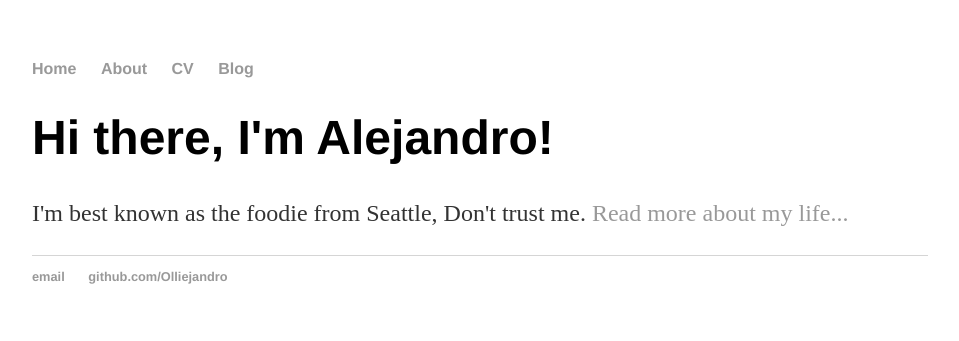
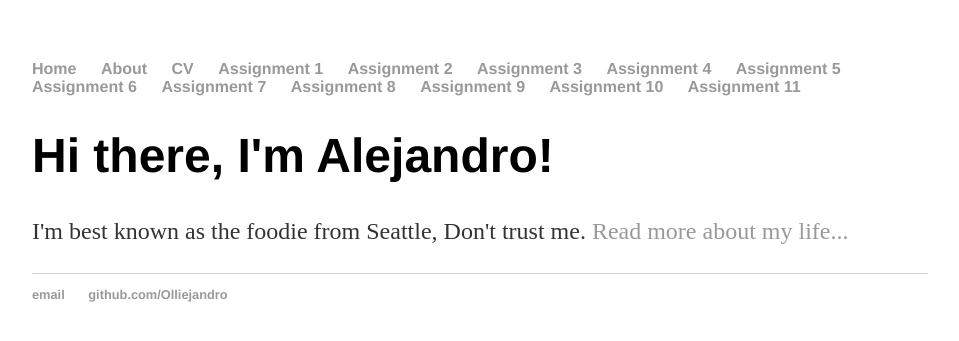
Before and after one commit to Olliejandro/Olliejandro.github.io, a Jekyll site: the page built from index.html, in a window 1280 px wide. Shown: the top 341 px of the page, without its empty margins (160-1119 px from the left). Built offline with Jekyll 4.4.1, drawn with Linux system fonts in a browser that asks for light colours.

Commit message:
Update default.html

```diff
--- a/_layouts/default.html
+++ b/_layouts/default.html
@@ -11,7 +11,17 @@
 	        		<li><a href="/">Home</a></li>
 		        	<li><a href="/about">About</a></li>
 	        		<li><a href="/cv">CV</a></li>
-	        		<li><a href="/blog">Blog</a></li>
+	        		<li><a href="/Assignment1">Assignment 1</a></li>
+				<li><a href="/Assignment2">Assignment 2</a></li>
+				<li><a href="/Assignment3">Assignment 3</a></li>
+				<li><a href="/Assignment4">Assignment 4</a></li>
+				<li><a href="/Assignment5">Assignment 5</a></li>
+				<li><a href="/Assignment4">Assignment 6</a></li>
+				<li><a href="/Assignment5">Assignment 7</a></li>
+				<li><a href="/Assignment4">Assignment 8</a></li>
+				<li><a href="/Assignment5">Assignment 9</a></li>
+				<li><a href="/Assignment4">Assignment 10</a></li>
+				<li><a href="/Assignment5">Assignment 11</a></li>
 	    		</ul>
 			</nav>
 			<div class="container">
```
